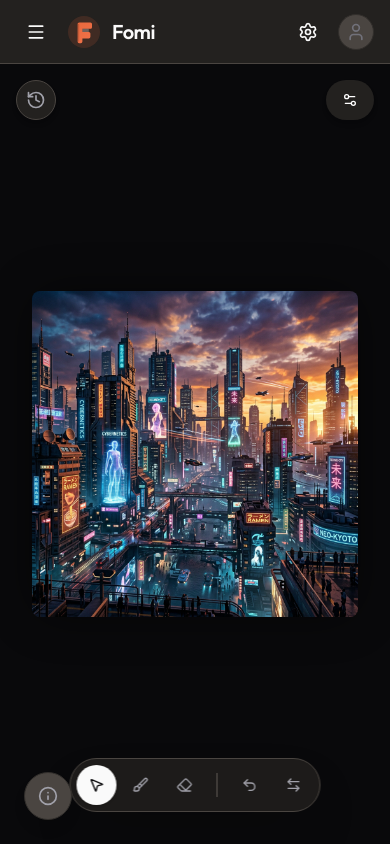
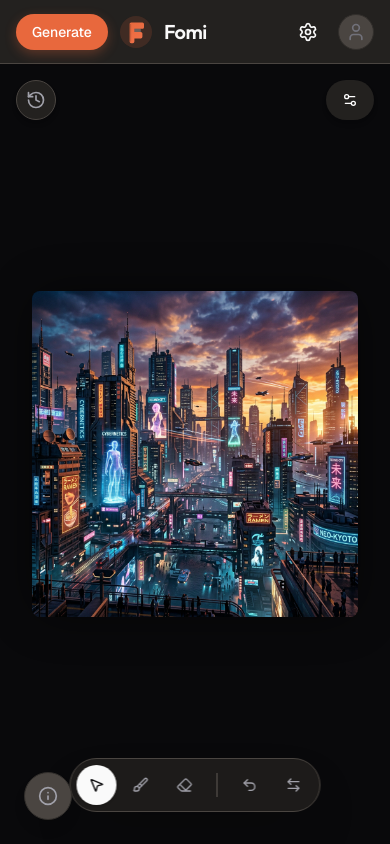
Before and after one commit to Ahtisham992/fomi-frontend-assessment, a Next.js app: page /workspace in a window 390 px wide. Built offline with nearby package versions, Linux system fonts and the light colour scheme.

Commit message:
Replace hamburger menu with direct page links and fix native select option styling

```diff
--- a/components/shared/Header.jsx
+++ b/components/shared/Header.jsx
@@ -27,27 +27,24 @@ export function Header() {
     <header className="flex h-16 items-center justify-between border-b border-border-default px-4 sm:px-6 bg-surface-default shrink-0 z-[100] relative">
       <div className="flex items-center gap-3 sm:gap-6 relative z-50">
 
-        {/* Native Mobile Menu Toggle */}
-        <details className="sm:hidden relative z-[9999] group">
-          <summary className="flex h-10 w-10 items-center justify-center rounded-md hover:bg-surface-active cursor-pointer list-none [&::-webkit-details-marker]:hidden">
-            <Menu className="h-5 w-5 text-text-primary pointer-events-none" />
-          </summary>
-
-          <div className="absolute left-0 top-12 mt-2 w-48 rounded-xl bg-surface-default border border-border-default shadow-2xl overflow-hidden flex flex-col z-[99999]">
+        {/* Mobile Navigation Toggle Button */}
+        <div className="sm:hidden relative z-[9999]">
+          {pathname === "/workspace" ? (
             <Link
               href="/generate"
-              className="px-4 py-3 text-sm font-medium text-text-primary border-b border-border-subtle hover:bg-surface-hover transition-colors"
+              className="flex h-9 items-center justify-center px-4 rounded-full bg-accent-default hover:bg-accent-hover text-white text-sm font-medium shadow-[0_4px_12px_rgba(232,104,61,0.3)] transition-all"
             >
               Generate
             </Link>
+          ) : (
             <Link
               href="/workspace"
-              className="px-4 py-3 text-sm font-medium text-text-primary hover:bg-surface-hover transition-colors"
+              className="flex h-9 items-center justify-center px-4 rounded-full bg-surface-active border border-border-subtle hover:border-border-default text-text-primary text-sm font-medium transition-all"
             >
               Workspace
             </Link>
-          </div>
-        </details>
+          )}
+        </div>
         <div className="flex items-center gap-3 text-text-primary">
           <div className="flex items-center justify-center">
             <svg width="32" height="32" viewBox="0 0 40 40" fill="none" xmlns="http://www.w3.org/2000/svg">
--- a/components/ui/select.jsx
+++ b/components/ui/select.jsx
@@ -25,7 +25,7 @@ const Select = React.forwardRef(({ className, label, options, id, ...props }, re
           {...props}
         >
           {options?.map((option) => (
-            <option key={option.value} value={option.value}>
+            <option key={option.value} value={option.value} className="bg-[#1c1a19] text-white">
               {option.label}
             </option>
           ))}
```
